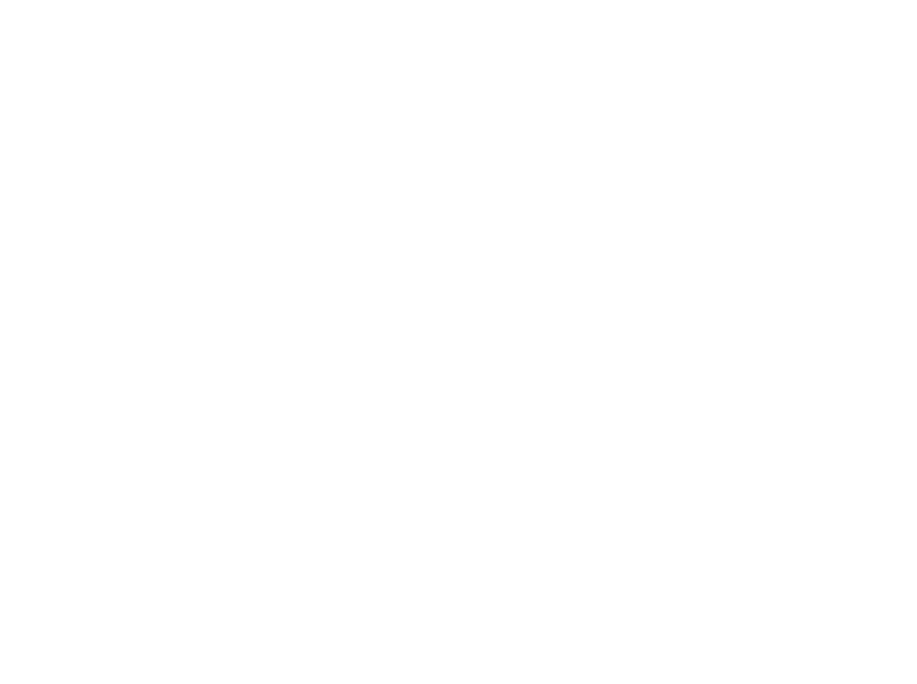
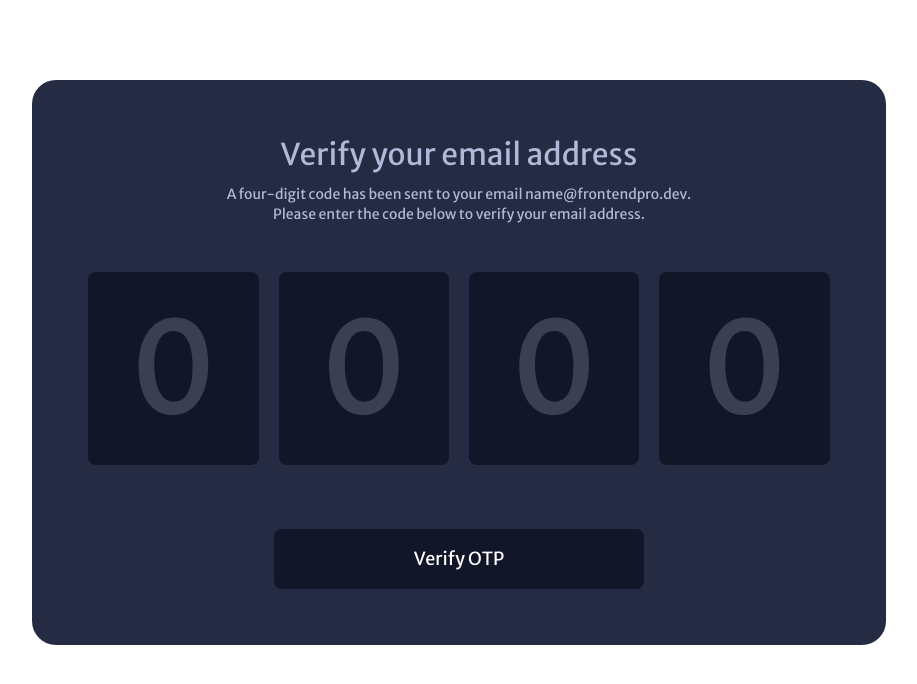
Before and after one commit to manitapaudel/otp-verifier, a Next.js app: page / in a window 1280 px wide. Shown: the top 684 px of the page, without its empty margins (181-1098 px from the left). Built offline with nearby package versions, Linux system fonts and the light colour scheme.

Commit message:
Add missing return statement

```diff
--- a/src/app/page.js
+++ b/src/app/page.js
@@ -5,5 +5,5 @@ import Verifier from "./components/verifier";
 const otpCode = "1212";
 
 export default function Home() {
-  <Verifier />;
+  return <Verifier />;
 }
```
